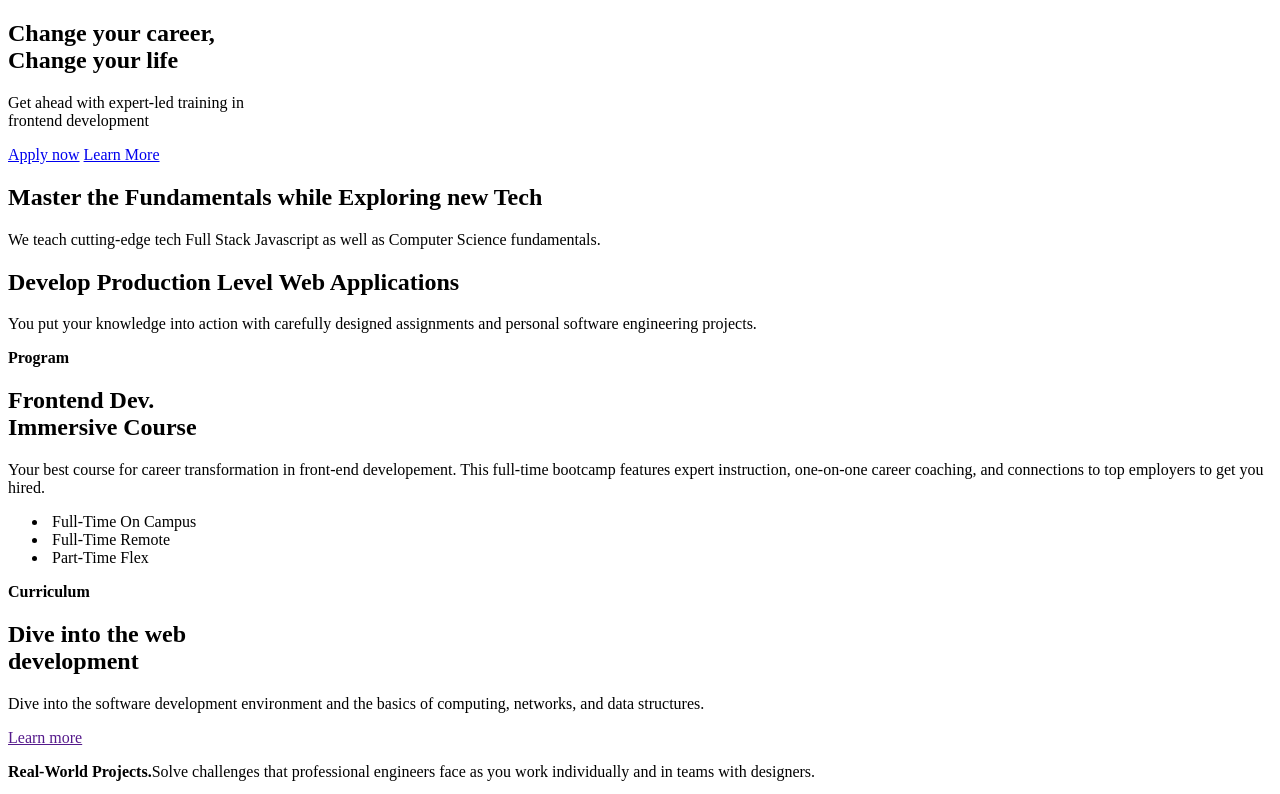
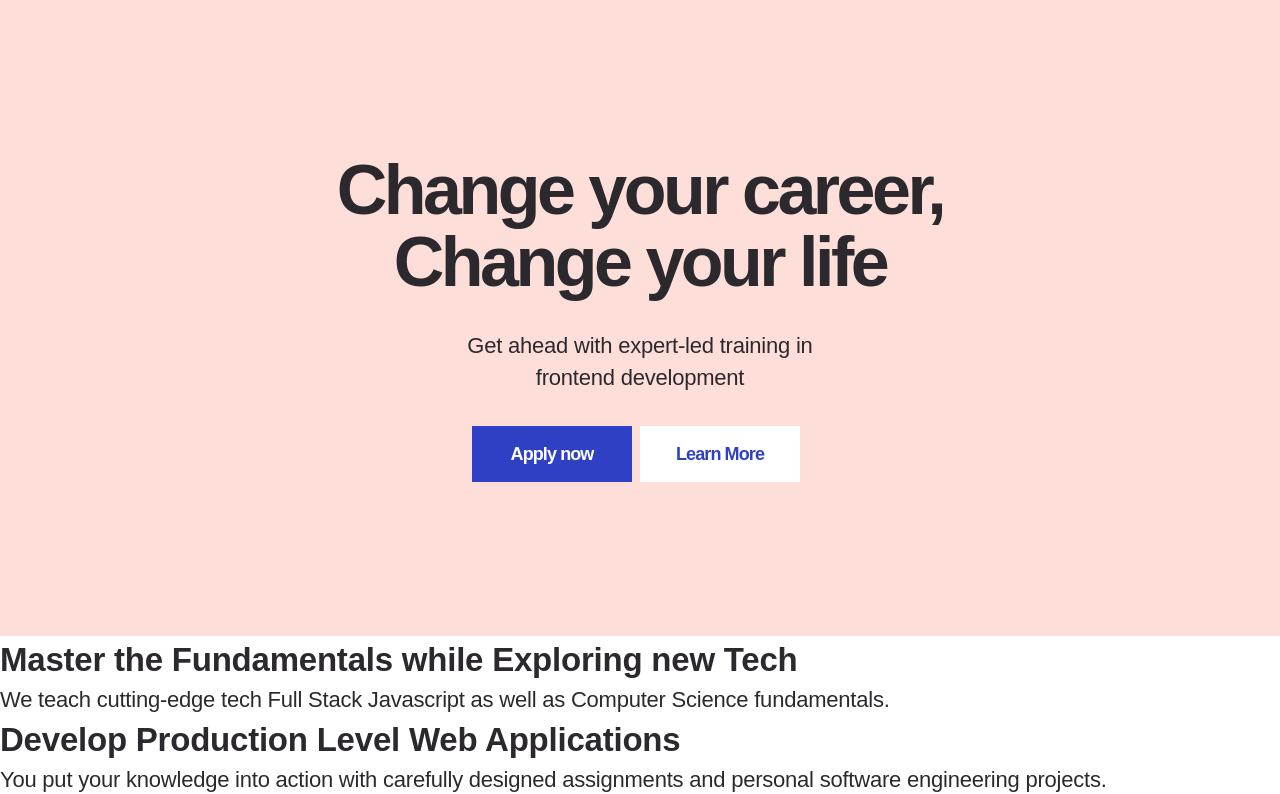
Before and after one commit to jjjjhjjjj/Responsive-Web--Practice, a plain HTML site: page index.html in a window 1280 px wide. Shown: the top 794 px of the page. Drawn offline with Linux system fonts and the light colour scheme.

Commit message:
Add landing css

```diff
--- /dev/null
+++ b/css/common.css
@@ -0,0 +1,113 @@
+/* reset */
+
+* {
+  margin: 0;
+  box-sizing: border-box;
+}
+
+body {
+  font-family: 'DM Sans', sans-serif;
+  font-size: 16px;
+  line-height: 1.375;
+  color: #2B292D;
+  letter-spacing: -0.01em;
+}
+
+a {
+  text-decoration: none;
+}
+
+input,
+button,
+textarea {
+  font-family: 'DM Sans', sans-serif;
+}
+
+ul, ol, dl {
+  padding: 0;
+}
+
+li {
+  list-style-type: none;
+}
+
+button {
+  border: 0;
+}
+
+.common-btn {
+  width: 140px;
+  line-height: 48px;
+  background-color: #3040C4;
+  color: #fff;
+  text-align: center;
+  font-size: 15px;
+  font-weight: 700;
+  letter-spacing: -0.05em;
+}
+
+.common-btn.inverted {
+  background-color: #fff;
+  color: #3040C4;
+}
+
+/* landing */
+
+.landing {
+  padding: 154px 4%;
+  background-color: #FDDED8;
+  text-align: center;
+}
+
+.landing-title {
+  margin-bottom: 24px;
+  font-size: 40px;
+  font-weight: 700;
+  line-height: 1;
+  letter-spacing: -0.05em;
+}
+
+.landing-desc {
+  margin-bottom: 24px;
+}
+
+.btn-wrapper {
+  display: flex;
+  align-items: center;
+  justify-content: center;
+}
+
+.landing .common-btn {
+  margin-right: 8px;
+}
+
+
+/* >= 768px */
+@media screen and (min-width: 768px) {
+  /* reset */
+  body {
+    font-size: 22px;
+    line-height: 1.45454545;
+  }
+
+  .common-btn {
+    width: 160px;
+    line-height: 56px;
+    font-size: 18px;
+  }
+
+  /* landing */
+  .landing {
+    padding: 120px auto;
+  }
+
+  .landing-title {
+    margin-bottom: 32px;
+    font-size: 70px;
+    line-height: 1.0285714;
+  }
+
+  .landing-desc {
+    margin-bottom: 32px;
+  }
+}
--- a/index.html
+++ b/index.html
@@ -4,21 +4,24 @@
   <meta charset="UTF-8">
   <meta name="viewport" content="width=device-width, initial-scale=1.0">
   <title>Responsive Web</title>
+  <link rel="stylesheet" href="./css/common.css">
 </head>
 <body>
-  <section>
-    <h1>
+  <section class="landing">
+    <h1 class="landing-title">
       Change your career,
       <br />
       Change your life
     </h1>
-    <p>
+    <p class="landing-desc">
       Get ahead with expert-led training in
       <br />
       frontend development
     </p>
-    <a href="#">Apply now</a>
-    <a href="#">Learn More</a>
+    <div class="btn-wrapper">
+      <a href="#" class="common-btn">Apply now</a>
+      <a href="#" class="common-btn inverted">Learn More</a>
+    </div>
   </section>
   <section>
     <h2>
```
